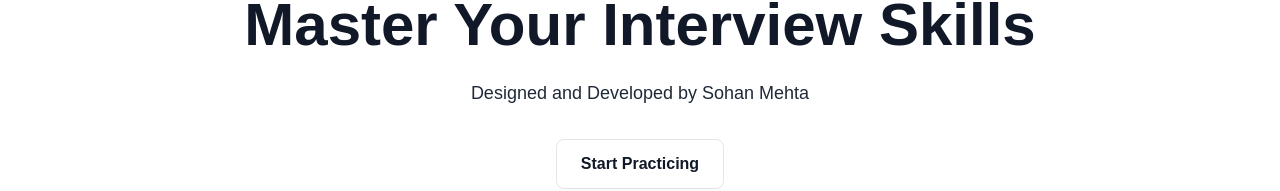
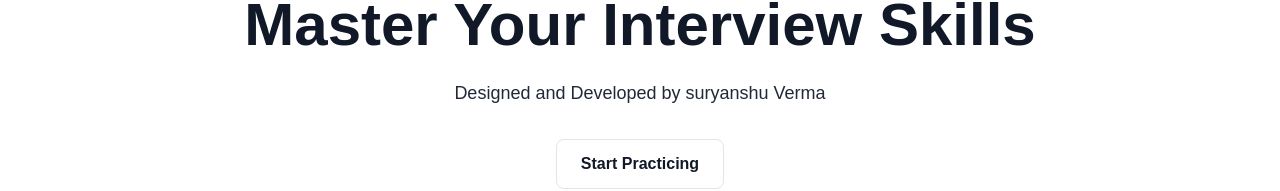
Before and after one commit to suryanshuverma0/AI-Interview-Moker, a Next.js app: page / in a window 1280 px wide. Shown: the part 394-585 px from the top of the page. Built offline with nearby package versions, Linux system fonts and the light colour scheme; no server answers.

Commit message:
slight modification

```diff
--- a/app/page.js
+++ b/app/page.js
@@ -11,7 +11,7 @@ export default function Home() {
         <div className="container mx-auto text-center">
           <h1 className="text-6xl font-extrabold mb-6">Master Your Interview Skills</h1>
           <p className="text-lg text-gray-800 max-w-2xl mx-auto mb-8">
-          Designed and Developed by <Link href="https://sohanmehta.com.np">Sohan Mehta</Link>
+          Designed and Developed by <Link href="https://suryanshuverma.vercel.app/">suryanshu Verma</Link>
           </p>
           <Link href="/Mock">
           <button className="px-6 py-3 border border-grey-900 rounded-lg text-gray-900 font-semibold">
```
